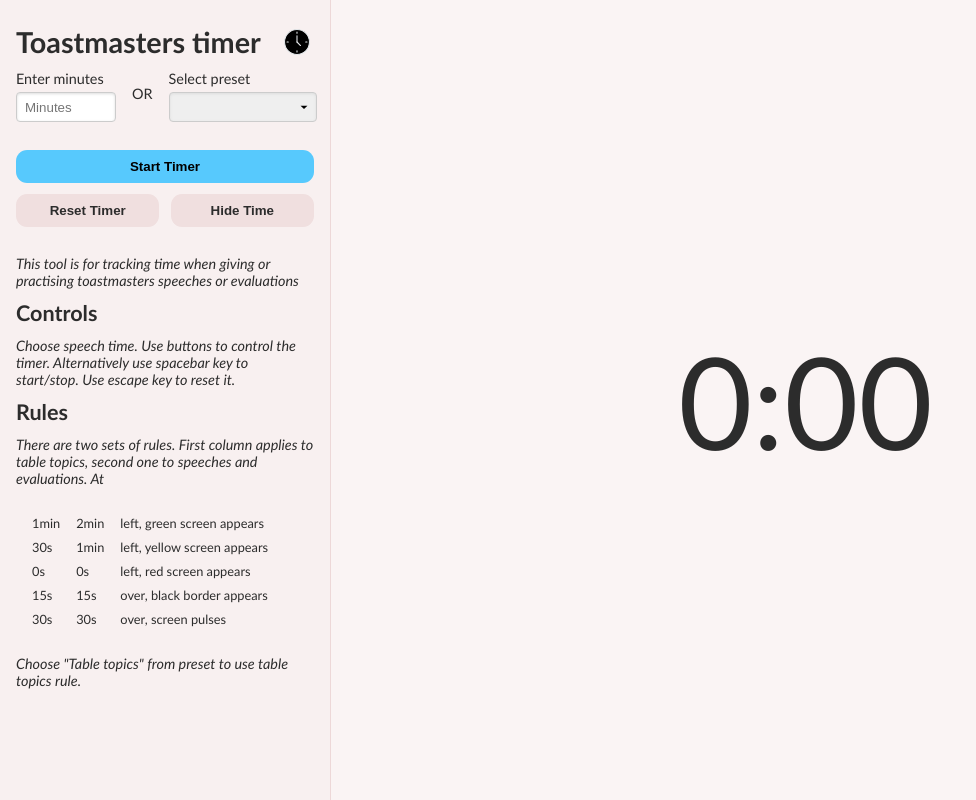
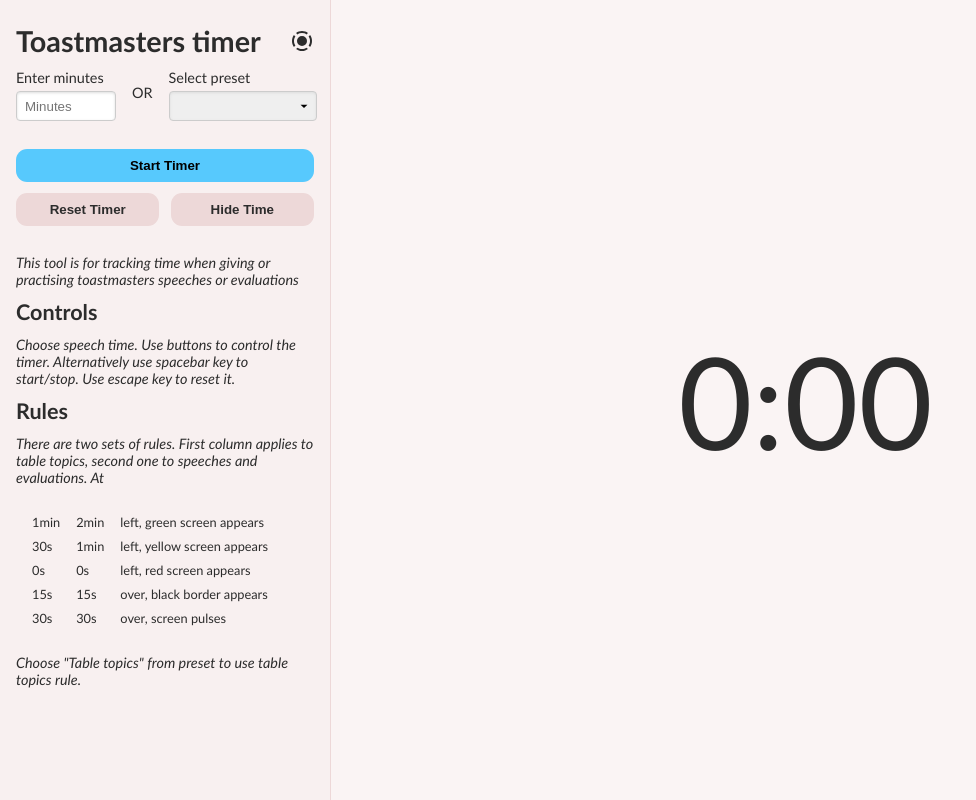
Before and after one commit to Ajuska/toastmasters-timer, an Angular app: page / in a window 1280 px wide. Shown: the whole page, without its empty margins (0-976 px from the left). Built offline with nearby package versions, Linux system fonts and the light colour scheme.

Commit message:
Use recording svg button instead of timer svg

```diff
--- a/src/app/app.component.html
+++ b/src/app/app.component.html
@@ -4,12 +4,18 @@
   <div class="sidebar">
     <div class="header">
       <h1>Toastmasters timer</h1>
-      <img
-        [src]="timer ? 'time.gif' : 'time.svg'"
-        alt="Timer GIF"
-        [style.width]="timer ? '35px' : '26px'"
-        [style.padding]="timer ? '0px' : '4.5px'"
-      />
+      <svg
+        xmlns="http://www.w3.org/2000/svg"
+        height="24px"
+        viewBox="0 -960 960 960"
+        width="24px"
+        [attr.fill]="timer ? 'var(--color-red)' : 'var(--color-black)'"
+        [ngClass]="{ boing: timer ? true : false }"
+      >
+        <path
+          d="M158-242q-37-50-57.5-110.5T80-480q0-67 20-127t57-110l58 57q-26 38-40.5 83.5T160-480q0 51 14.5 97t40.5 84l-57 57ZM480-80q-67 0-127-20t-110-57l57-58q38 26 83.5 40.5T480-160q51 0 96.5-14.5T660-215l57 58q-50 37-110 57T480-80Zm322-162-57-57q26-38 40.5-84t14.5-97q0-51-14.5-96.5T745-660l58-57q37 50 57 110t20 127q0 67-20.5 127.5T802-242ZM299-745l-57-57q50-37 110.5-57.5T480-880q68 0 128 20.5T718-802l-57 57q-38-26-84-40.5T480-800q-51 0-97 14.5T299-745Zm181 465q-83 0-141.5-58.5T280-480q0-83 58.5-141.5T480-680q83 0 141.5 58.5T680-480q0 83-58.5 141.5T480-280Z"
+        />
+      </svg>
     </div>
     <div>
       <div class="form">
--- a/src/app/app.component.sass
+++ b/src/app/app.component.sass
@@ -8,6 +8,21 @@
     opacity: 0.8
   100%
     opacity: 1
+
+@keyframes boing
+  0%
+    opacity: 1
+    scale: 1
+  50%
+    opacity: 0.8
+    scale: 1.1
+    rotate: 10deg
+  100%
+    opacity: 1
+    scale: 1
+
+.boing
+  animation: boing 1.5s infinite
 
 .flash
   animation: flash 1s infinite
@@ -103,11 +118,11 @@
     background-color: lighten($blue, 8%)
 
   &.secondary
-    background-color: darken($rose, 6%)
+    background-color: darken($rose, 8%)
     color: $black
 
     &:hover
-      background-color: darken($rose, 4%)
+      background-color: darken($rose, 6%)
 
   &.full
     grid-column: span 2
```
Also changed, not shown: public/time.gif (deleted), public/time.svg (deleted).
